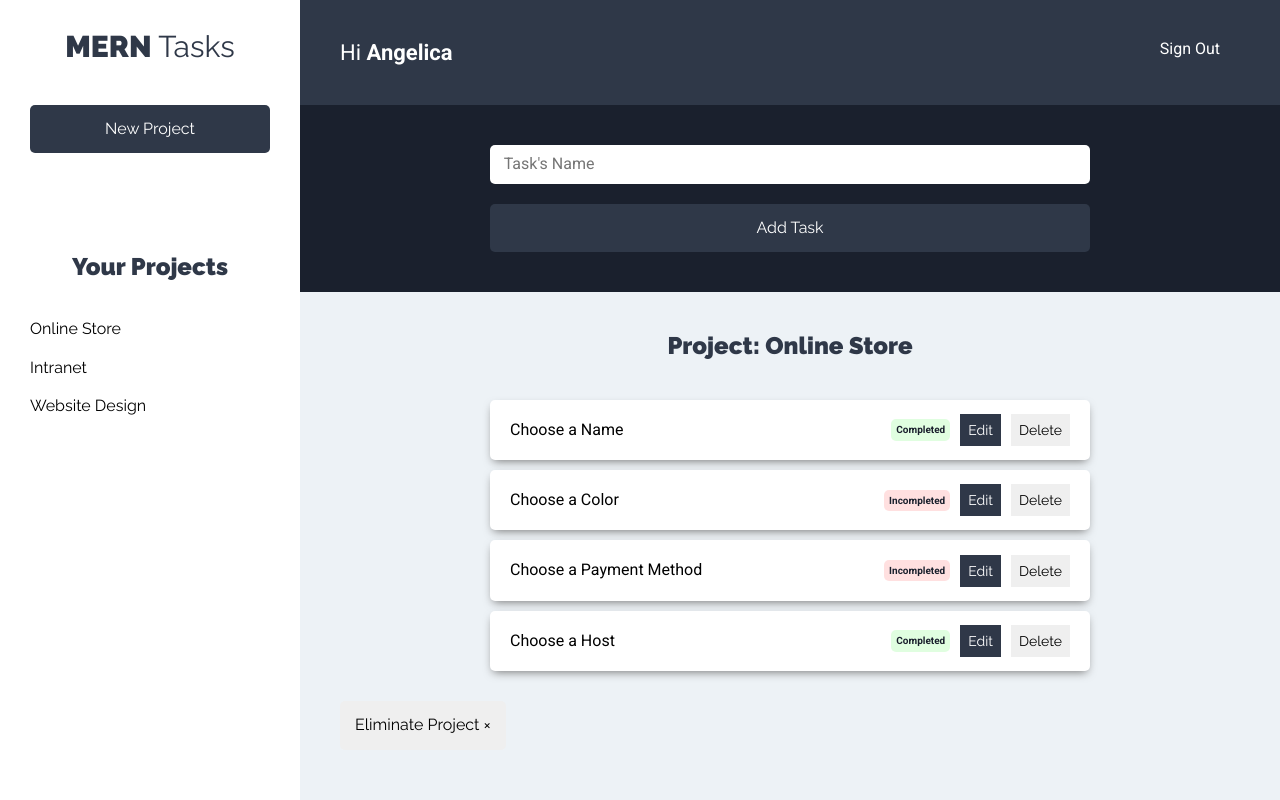
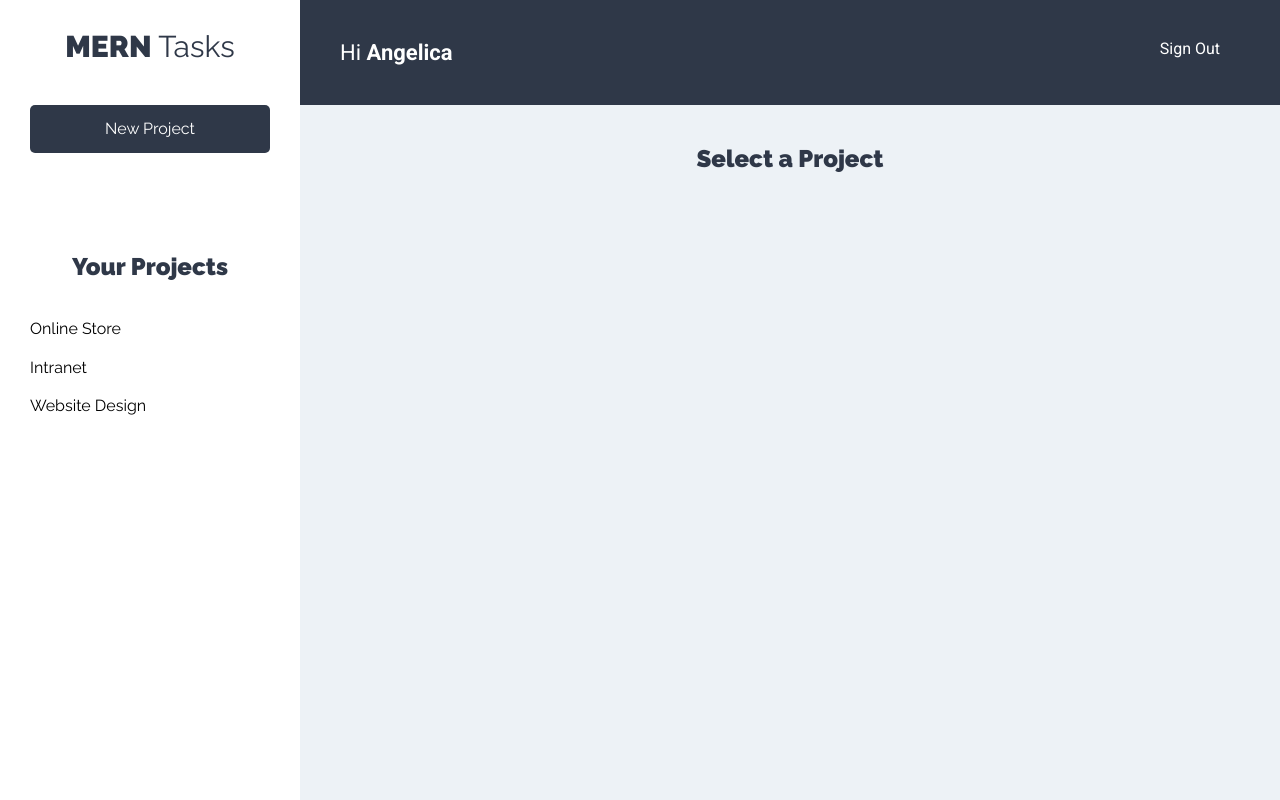
Before and after one commit to angelicamolero/Client, a React (Create React App) app: page /projects in a window 1280 px wide. Built offline with nearby package versions, Linux system fonts and the light colour scheme.

Commit message:
finishing projects states and context

```diff
--- a/src/components/projects/ListProject.js
+++ b/src/components/projects/ListProject.js
@@ -13,7 +13,7 @@ const ListProjects = () => {
         obtainProjects();
     },[]);
 
-    if(projects.length === 0) return null;
+    if(projects.length === 0) return <p>No projects, create one!</p>;
 
     return(
         <ul className="list-projects">
--- a/src/components/task/FormTask.js
+++ b/src/components/task/FormTask.js
@@ -1,6 +1,18 @@
-import React  from 'react'
+import React, {useContext}  from 'react'
+import projectContext from '../../context/projects/projectContext';
 
 const FormTask = () => {
+
+    // Obtain state of projects
+    const projectsContext  = useContext(projectContext);
+    const { project } = projectsContext;
+
+    // if theres no selected project
+    if(!project) return null
+
+    // Array destructuring to get current project
+    const [currentProject] = project
+
     return(
         <div className="form">
             <form>
--- a/src/components/task/ListTask.js
+++ b/src/components/task/ListTask.js
@@ -1,7 +1,18 @@
-import React, { Fragment } from 'react'
+import React, { Fragment, useContext } from 'react'
 import Task from './Task';
+import projectContext from '../../context/projects/projectContext';
 
 const ListTask = (params) => {
+
+        // Obtain state of projects
+    const projectsContext  = useContext(projectContext);
+    const { project, deleteProject } = projectsContext;
+
+    // if theres no selected project
+    if(!project) return <h2> Select a Project</h2>
+
+    // Array destructuring to get current project
+    const [currentProject] = project
 
     const tasks = [
             { name: 'Choose a Name', state: true },
@@ -10,9 +21,13 @@ const tasks = [
             { name: 'Choose a Host', state: true }
             ];
 
+    const onClickDelete = () => {
+        deleteProject(currentProject.id)
+    }
+
     return(
         <Fragment>
-            <h2>Project: Online Store</h2>
+            <h2>Project: {currentProject.name}</h2>
             <ul className="list-task">
                 { tasks.length === 0
                 ? (<li className="task"><p>There are no tasks</p></li>)
@@ -25,7 +40,8 @@ const tasks = [
             </ul>
             <button
                 type="button"
-                className="btn btn-eliminate">
+                className="btn btn-eliminate"
+                onClick= {onClickDelete}>
                 Eliminate Project &times;
             </button>
         </Fragment>
--- a/src/context/projects/projectReducer.js
+++ b/src/context/projects/projectReducer.js
@@ -1,4 +1,4 @@
-import { FORM_PROJECT, OBTAIN_PROJECTS, ADD_PROJECT, VALIDATE_FORM, CURRENT_PROJECT} from '../../types'
+import { FORM_PROJECT, OBTAIN_PROJECTS, ADD_PROJECT, VALIDATE_FORM, CURRENT_PROJECT, DELETE_PROJECT} from '../../types'
 
 export default (state, action) => {
     switch(action.type) {
@@ -29,6 +29,13 @@ export default (state, action) => {
                 ...state,
                 project: state.projects.filter(project => project.id === action.payload)
             }
+        case DELETE_PROJECT : {
+            return {
+                ...state,
+                projects: state.projects.filter(project => project.id !== action.payload),
+                project: null
+            }
+        }
         default:
             return state;
     }
--- a/src/context/projects/projectState.js
+++ b/src/context/projects/projectState.js
@@ -1,7 +1,7 @@
 import React,  {useReducer} from 'react'
 import projectContext from './projectContext'
 import projectReducer from './projectReducer'
-import { FORM_PROJECT, OBTAIN_PROJECTS, ADD_PROJECT, VALIDATE_FORM, CURRENT_PROJECT } from '../../types';
+import { FORM_PROJECT, OBTAIN_PROJECTS, ADD_PROJECT, VALIDATE_FORM, CURRENT_PROJECT, DELETE_PROJECT } from '../../types';
 import {v4 as uuid} from 'uuid';
 
 
@@ -63,6 +63,14 @@ const ProjectState = props => {
         })
     }
 
+    // delete a project
+    const deleteProject = projectId => {
+        dispatch({
+            type: DELETE_PROJECT,
+            payload: projectId
+        })
+    }
+
 
     return(
         <projectContext.Provider
@@ -75,7 +83,8 @@ const ProjectState = props => {
             obtainProjects,
             addProject,
             showError,
-            currentProject
+            currentProject,
+            deleteProject
         }}
         >
 
--- a/src/types/index.js
+++ b/src/types/index.js
@@ -3,3 +3,4 @@ export const OBTAIN_PROJECTS = 'OBTAIN_PROJECTS';
 export const ADD_PROJECT = 'ADD_PROJECT';
 export const VALIDATE_FORM = 'VALIDATE_FORM';
 export const CURRENT_PROJECT = 'CURRENT_PROJECT';
+export const DELETE_PROJECT = 'DELETE_PROJECT';
```
Lines whose indentation alone changed are shown as unchanged.
